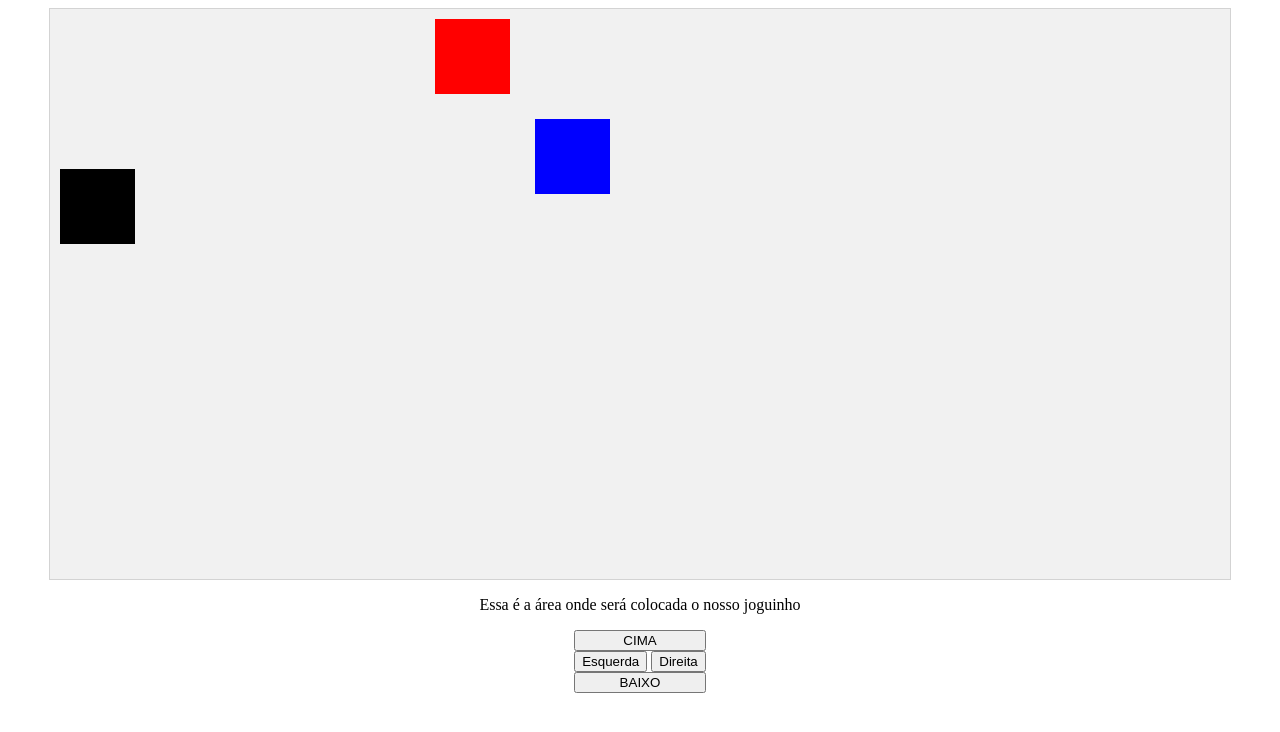
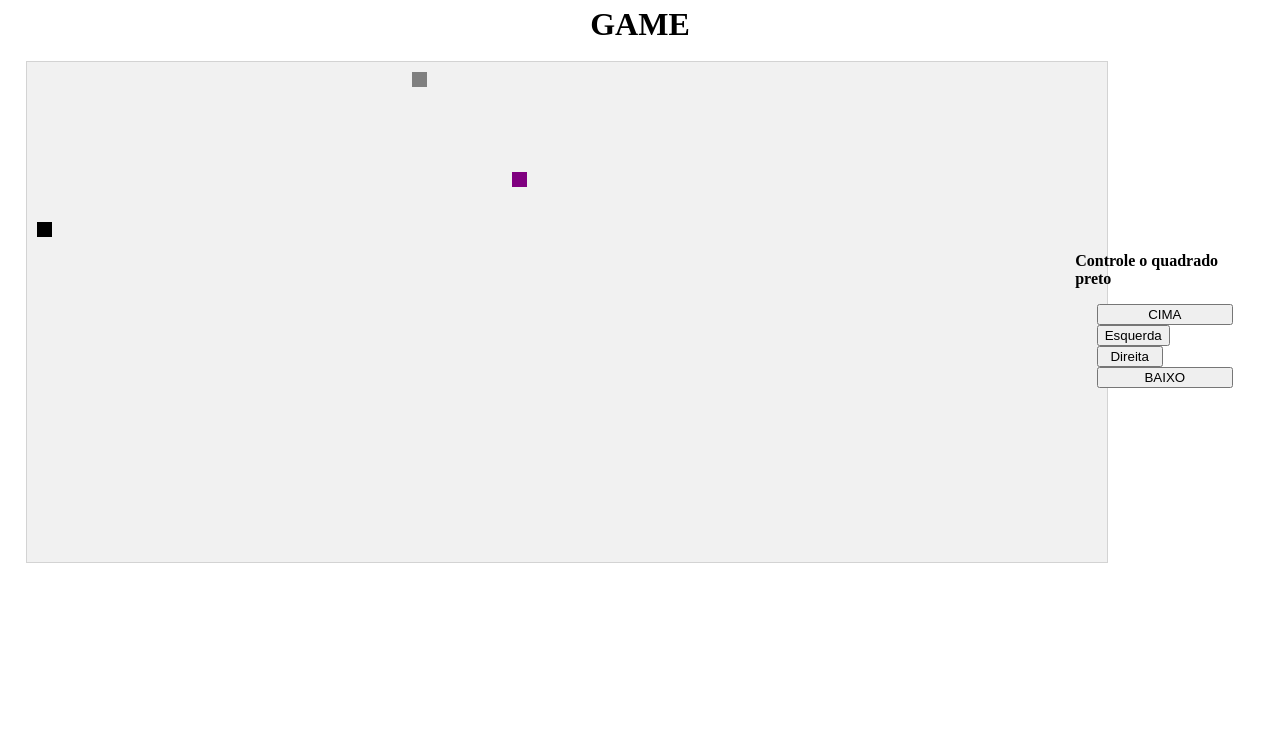
Before and after one commit to Ricardenho179/GameJs, a plain HTML site: page ProjetoNv2/index.html in a window 1280 px wide. Drawn offline with Linux system fonts and the light colour scheme.

Commit message:
Ajustes no layout do game

```diff
--- a/ProjetoNv2/index.css
+++ b/ProjetoNv2/index.css
@@ -7,8 +7,40 @@ body{
     align-items: center;
     justify-content: center;
     flex-flow: column;
+    height: 608px;
 }
 .console {
     display: flex;
     flex-flow: column;
+    width: 76%;
 }
+.posicionaControle {
+    display: flex;
+    width: 14%;
+    flex-flow: column;
+    justify-content: center;
+    align-items: center;
+    position: absolute;
+    right: 2%;
+}
+#idCanvas{
+    position: absolute;
+    left: 2%;
+}
+.posicionador {
+    display: flex;
+    justify-content: center;
+    position: absolute;
+    top: -1.9%;
+
+}
+body > div.posicionaControle > div > div > button:nth-child(2) {
+    width: 66px;
+}
+/* canvas::before {
+    content: "";
+    background-color: blue;
+    width: 1px;
+    height: 1px;
+    position: absolute;
+  } */
--- a/ProjetoNv2/index.html
+++ b/ProjetoNv2/index.html
@@ -4,11 +4,16 @@
 <meta name="viewport" content="width=device-width, initial-scale=1.0"/>
 <link rel="stylesheet" href="index.css">
 </head>
+
 <body onload="startGame()">
 
-    <script src="index.js"></script>
-    <p>Essa é a área onde será colocada o nosso joguinho</p>
+    <div class="posicionador">
+        <h1>GAME</h1>
+    </div>
 
+
+    <div class="posicionaControle">
+        <p><b>Controle o quadrado preto</b></p>
         <div class="console">
             <button onclick="moveup()">CIMA</button>
             <div class="direitaEsquerda">
@@ -17,5 +22,7 @@
             </div>
             <button onclick="movedown()">BAIXO</button>
         </div>
+    </div>
+    <script src="index.js"></script>
 </body>
 </html>
--- a/ProjetoNv2/index.js
+++ b/ProjetoNv2/index.js
@@ -1,10 +1,10 @@
-alert("Aposte em um quadrado: 1: Vermelho, 2: Amarelo, 3: Azul ou 4: Pretinho")
+alert("Corrida de quadrados")
 function startGame() {
     myGameArea.start();
-    redGamePiece = new component(75, 75, "red", 10, 10);
-    yellowGamePiece = new component(75, 75, "yellow", 10, 60);
-    blueGamePiece = new component(75, 75, "blue", 10, 110);
-    myGamePiece = new component(75, 75, "black", 10, 160);
+    GamePiece1 = new component(15, 15, "grey", 10, 10);
+    GamePiece2 = new component(15, 15, "green", 10, 60);
+    GamePiece3 = new component(15, 15, "purple", 10, 110);
+    myGamePiece = new component(15, 15, "black", 10, 160);
 }
 
 
@@ -29,8 +29,9 @@ function component(width, height, color, x, y) {
 var myGameArea = {
     canvas : document.createElement("canvas"),
     start : function() {
-        this.canvas.width = 1180;
-        this.canvas.height = 570;
+        this.canvas.width = 1080;
+        this.canvas.height = 500;
+        this.canvas.id = "idCanvas";
         this.context = this.canvas.getContext("2d");
         document.body.insertBefore(this.canvas, document.body.childNodes[0]);
         this.interval = setInterval(updateGameArea, 20);
@@ -45,13 +46,13 @@ function updateGameArea() {
     myGameArea.clear();
     myGamePiece.newPos();
     myGamePiece.update();
-    redGamePiece.x += 1.5;
-    redGamePiece.update();
-    yellowGamePiece.x += 3;
-    yellowGamePiece.y += 3;
-    yellowGamePiece.update();
-    blueGamePiece.x += 1.9;
-    blueGamePiece.update();
+    GamePiece1.x += 1.5;
+    GamePiece1.update();
+    GamePiece2.x += 3;
+    GamePiece2.y += 3;
+    GamePiece2.update();
+    GamePiece3.x += 1.9;
+    GamePiece3.update();
   }
   function moveup() {
     myGamePiece.speedY -= 1;
```
Lines whose indentation alone changed are shown as unchanged.
